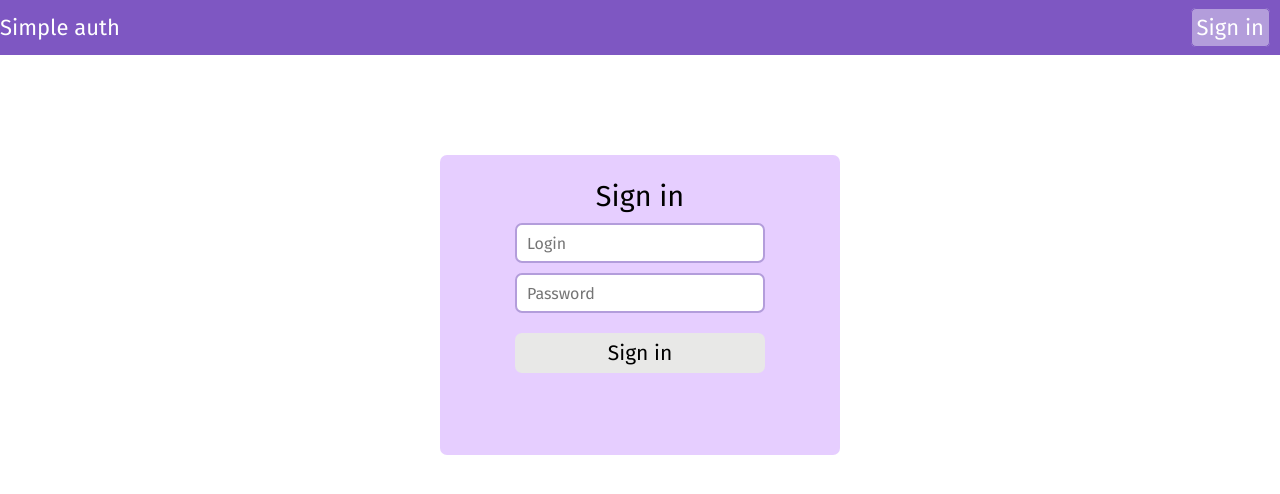
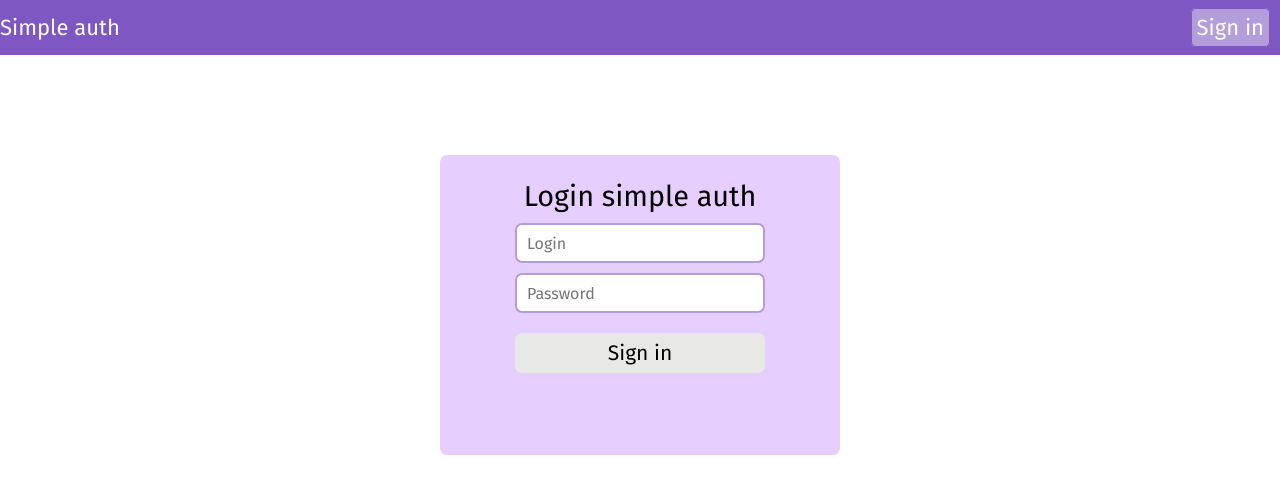
Before and after one commit to SarielAki/auth-page, a Vue app: page /login in a window 1280 px wide. Shown: the top 494 px of the page. Built offline with nearby package versions, Linux system fonts and the light colour scheme.

Commit message:
Renamed form title

```diff
--- a/src/components/auth/Login.vue
+++ b/src/components/auth/Login.vue
@@ -3,7 +3,7 @@
         <div class="auth-body">
                 <form class="auth" name="auth">
                     <span class="form-item form-item--head-text">
-                        Sign in
+                        Login simple auth
                     </span>
                     <div class="form-item form-item--login">
                         <label for="auth-login"></label>
```
